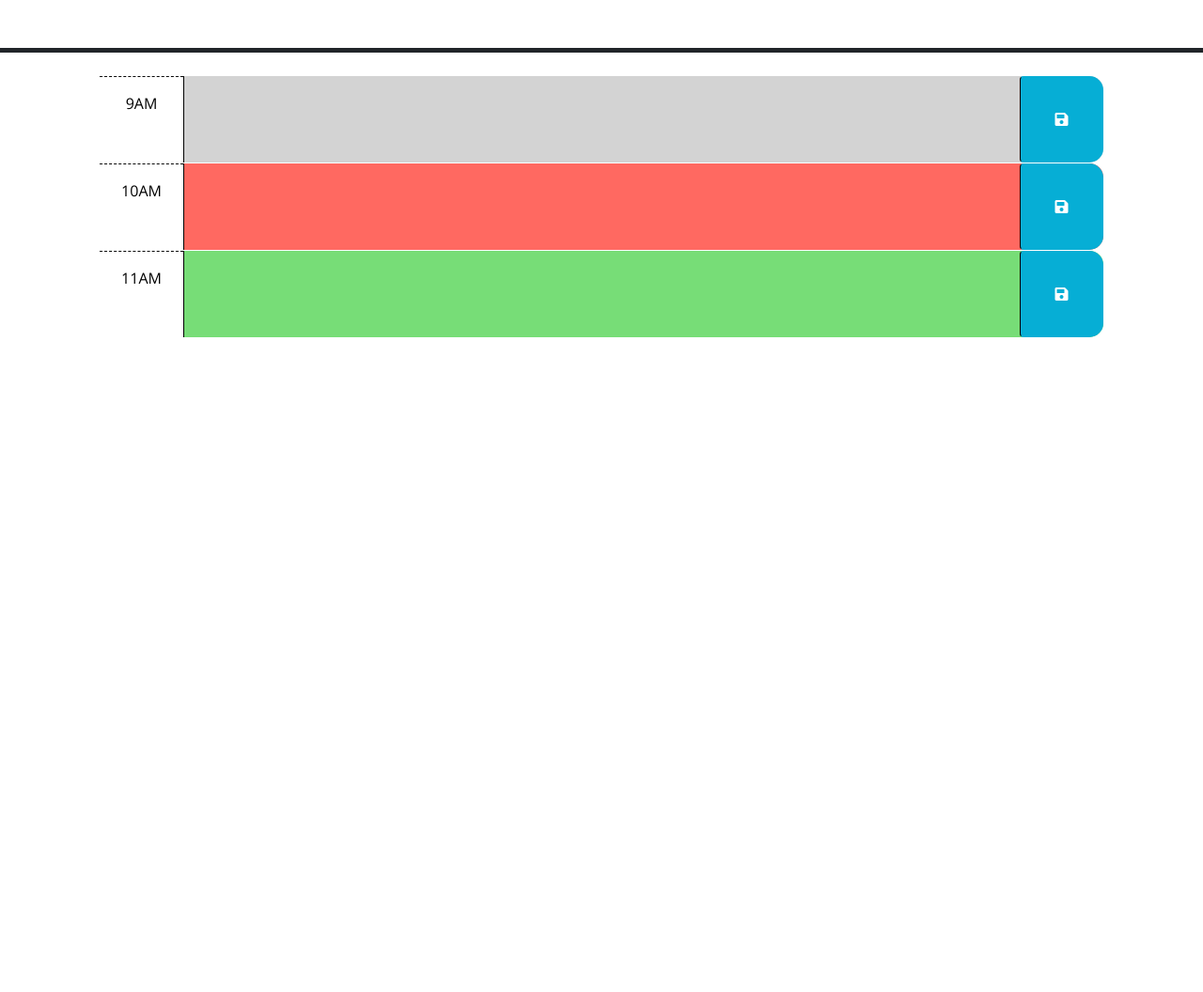
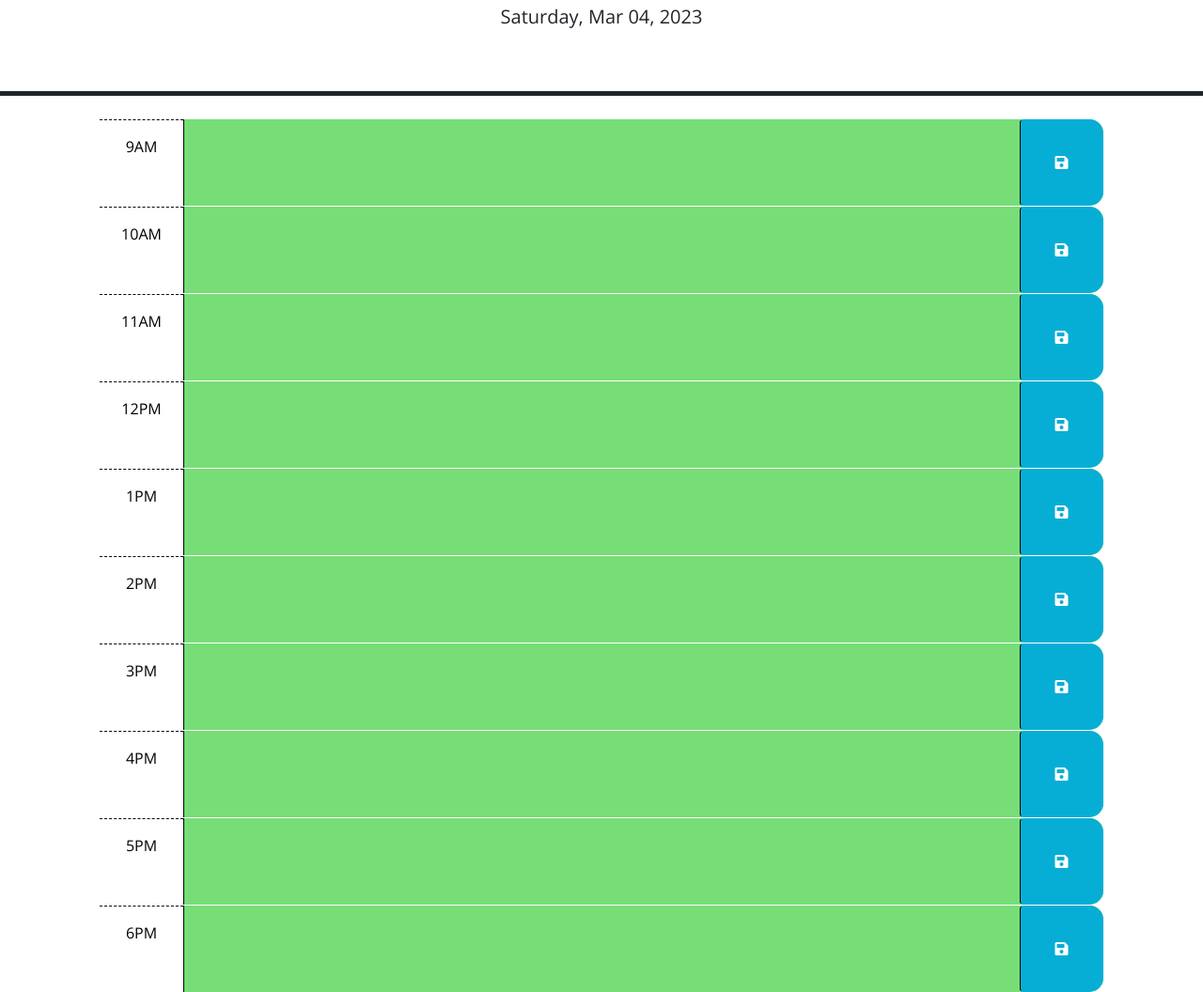
Before and after one commit to slurpsz/work-day-scheduler, a plain HTML site: page index.html in a window 1280 px wide. Shown: the part 176-1232 px from the top of the page at 94% size. Before the commit the page ends 800 px from the top, so only its background shows below. Drawn offline with nearby package versions, Linux system fonts and the light colour scheme.

Commit message:
updated files

```diff
--- a/style.css
+++ b/Assets/css/style.css
@@ -57,3 +57,18 @@ textarea {
   font-size: 20px;
   transition: all 0.3s ease-in-out;
 }
+
+.text-center {
+  text-align: center;
+}
+
+.notification {
+  display: none;
+  color: black;
+  font-size: 40px;
+  font-weight: bolder;
+}
+
+.show {
+  display: block;
+}
--- /dev/null
+++ b/Assets/js/script.js
@@ -0,0 +1,47 @@
+$(document).ready(function() {
+  $('#currentDay').text(dayjs().format('dddd, MMM DD, YYYY'));
+  $(".saveBtn").on("click", function() {
+    var userInput = $(this).siblings(".description").val();
+    var userTime = $(this).parent().attr("id");
+
+    localStorage.setItem(userTime, userInput);
+
+
+    $(".notification").addClass('show');
+
+    setTimeout(function () {
+      $(".notifcation").removeClass('show');
+    }, 1000);
+  });
+
+  function timeUpdate() {
+    var currentTime = dayjs().hour();
+    $(".time-block").each(function() {
+      var timeId = parseInt($(this).attr("id").split("-")[1]);
+      if (timeId < currentTime) {
+        $(this).addClass("past");
+      } else if (timeId === currentTime) {
+        $(this).removeClass("past");
+        $(this).addClass("present");
+      } else {
+        $(this).removeClass("past");
+        $(this).removeClass("present");
+        $(this).addClass("future");
+      }
+    });
+  }
+  timeUpdate();
+  setInterval(timeUpdate, 1000);
+  $("#hr-9 .description").val(localStorage.getItem("hr-9"));
+  $("#hr-10 .description").val(localStorage.getItem("hr-10"));
+  $("#hr-11 .description").val(localStorage.getItem("hr-11"));
+  $("#hr-12 .description").val(localStorage.getItem("hr-12"));
+  $("#hr-13 .description").val(localStorage.getItem("hr-13"));
+  $("#hr-14 .description").val(localStorage.getItem("hr-14"));
+  $("#hr-15 .description").val(localStorage.getItem("hr-15"));
+  $("#hr-16 .description").val(localStorage.getItem("hr-16"));
+  $("#hr-17 .description").val(localStorage.getItem("hr-17"));
+  $("#hr-18 .description").val(localStorage.getItem("hr-18"));
+
+
+});
--- a/index.html
+++ b/index.html
@@ -18,7 +18,7 @@
       href="https://fonts.googleapis.com/css?family=Open+Sans&display=swap"
       rel="stylesheet"
     />
-    <link rel="stylesheet" href="style.css" />
+    <link rel="stylesheet" href="./Assets/css/style.css" />
     <title>Work Day Scheduler</title>
   </head>
 
@@ -27,39 +27,77 @@
       <h1 class="display-3">Work Day Scheduler</h1>
       <p class="lead">A simple calendar app for scheduling your work day</p>
       <p id="currentDay" class="lead"></p>
+      <section class="text-center notification" id="notify">Event Saved!</section>
     </header>
-    <div class="container-lg px-5">
-      <!-- Use class for "past", "present", and "future" to apply styles to the
-        time-block divs accordingly. The javascript will need to do this by
-        adding/removing these classes on each div by comparing the hour in the
-        id to the current hour. The html provided below is meant to be an example
-        demonstrating how the css provided can be leveraged to create the
-        desired layout and colors. The html below should be removed or updated
-        in the finished product. Remember to delete this comment once the
-        code is implemented.
-        -->
+      <div class="container-lg px-5">
 
-      <!-- Example of a past time block. The "past" class adds a gray background color. -->
-      <div id="hour-9" class="row time-block past">
+        <div id="hr-9" class="row time-block">
         <div class="col-2 col-md-1 hour text-center py-3">9AM</div>
         <textarea class="col-8 col-md-10 description" rows="3"> </textarea>
         <button class="btn saveBtn col-2 col-md-1" aria-label="save">
           <i class="fas fa-save" aria-hidden="true"></i>
         </button>
       </div>
-
-      <!-- Example of a a present time block. The "present" class adds a red background color. -->
-      <div id="hour-10" class="row time-block present">
+      <div id="hr-10" class="row time-block">
         <div class="col-2 col-md-1 hour text-center py-3">10AM</div>
         <textarea class="col-8 col-md-10 description" rows="3"> </textarea>
         <button class="btn saveBtn col-2 col-md-1" aria-label="save">
           <i class="fas fa-save" aria-hidden="true"></i>
         </button>
       </div>
+      <div id="hr-11" class="row time-block">
+        <div class="col-2 col-md-1 hour text-center py-3">11AM</div>
+        <textarea class="col-8 col-md-10 description" rows="3"> </textarea>
+        <button class="btn saveBtn col-2 col-md-1" aria-label="save">
+          <i class="fas fa-save" aria-hidden="true"></i>
+        </button>
+      </div>
+      <div id="hr-12" class="row time-block">
+        <div class="col-2 col-md-1 hour text-center py-3">12PM</div>
+        <textarea class="col-8 col-md-10 description" rows="3"> </textarea>
+        <button class="btn saveBtn col-2 col-md-1" aria-label="save">
+          <i class="fas fa-save" aria-hidden="true"></i>
+        </button>
+      </div>
+      <div id="hr-13" class="row time-block">
+        <div class="col-2 col-md-1 hour text-center py-3">1PM</div>
+        <textarea class="col-8 col-md-10 description" rows="3"> </textarea>
+        <button class="btn saveBtn col-2 col-md-1" aria-label="save">
+          <i class="fas fa-save" aria-hidden="true"></i>
+        </button>
+      </div>
+      <div id="hr-14" class="row time-block">
+        <div class="col-2 col-md-1 hour text-center py-3">2PM</div>
+        <textarea class="col-8 col-md-10 description" rows="3"> </textarea>
+        <button class="btn saveBtn col-2 col-md-1" aria-label="save">
+          <i class="fas fa-save" aria-hidden="true"></i>
+        </button>
+      </div>
+      <div id="hr-15" class="row time-block">
+        <div class="col-2 col-md-1 hour text-center py-3">3PM</div>
+        <textarea class="col-8 col-md-10 description" rows="3"> </textarea>
+        <button class="btn saveBtn col-2 col-md-1" aria-label="save">
+          <i class="fas fa-save" aria-hidden="true"></i>
+        </button>
+      </div>
 
-      <!-- Example of a future time block. The "future" class adds a green background color. -->
-      <div id="hour-11" class="row time-block future">
-        <div class="col-2 col-md-1 hour text-center py-3">11AM</div>
+      <div id="hr-16" class="row time-block">
+        <div class="col-2 col-md-1 hour text-center py-3">4PM</div>
+        <textarea class="col-8 col-md-10 description" rows="3"> </textarea>
+        <button class="btn saveBtn col-2 col-md-1" aria-label="save">
+          <i class="fas fa-save" aria-hidden="true"></i>
+        </button>
+      </div>
+
+      <div id="hr-17" class="row time-block">
+        <div class="col-2 col-md-1 hour text-center py-3">5PM</div>
+        <textarea class="col-8 col-md-10 description" rows="3"> </textarea>
+        <button class="btn saveBtn col-2 col-md-1" aria-label="save">
+          <i class="fas fa-save" aria-hidden="true"></i>
+        </button>
+      </div>
+      <div id="hr-18" class="row time-block">
+        <div class="col-2 col-md-1 hour text-center py-3">6PM</div>
         <textarea class="col-8 col-md-10 description" rows="3"> </textarea>
         <button class="btn saveBtn col-2 col-md-1" aria-label="save">
           <i class="fas fa-save" aria-hidden="true"></i>
@@ -73,6 +111,6 @@
       crossorigin="anonymous"
     ></script>
 
-    <script src="script.js"></script>
+    <script src="./Assets/js/script.js"></script>
   </body>
 </html>
--- a/script.js
+++ /dev/null
@@ -1,23 +0,0 @@
-// Wrap all code that interacts with the DOM in a call to jQuery to ensure that
-// the code isn't run until the browser has finished rendering all the elements
-// in the html.
-$(function () {
-  // TODO: Add a listener for click events on the save button. This code should
-  // use the id in the containing time-block as a key to save the user input in
-  // local storage. HINT: What does `this` reference in the click listener
-  // function? How can DOM traversal be used to get the "hour-x" id of the
-  // time-block containing the button that was clicked? How might the id be
-  // useful when saving the description in local storage?
-  //
-  // TODO: Add code to apply the past, present, or future class to each time
-  // block by comparing the id to the current hour. HINTS: How can the id
-  // attribute of each time-block be used to conditionally add or remove the
-  // past, present, and future classes? How can Day.js be used to get the
-  // current hour in 24-hour time?
-  //
-  // TODO: Add code to get any user input that was saved in localStorage and set
-  // the values of the corresponding textarea elements. HINT: How can the id
-  // attribute of each time-block be used to do this?
-  //
-  // TODO: Add code to display the current date in the header of the page.
-});
```
Also changed, not shown: Assets/images/Screenshot 2023-03-03 183613.png (added), 1 other file.
